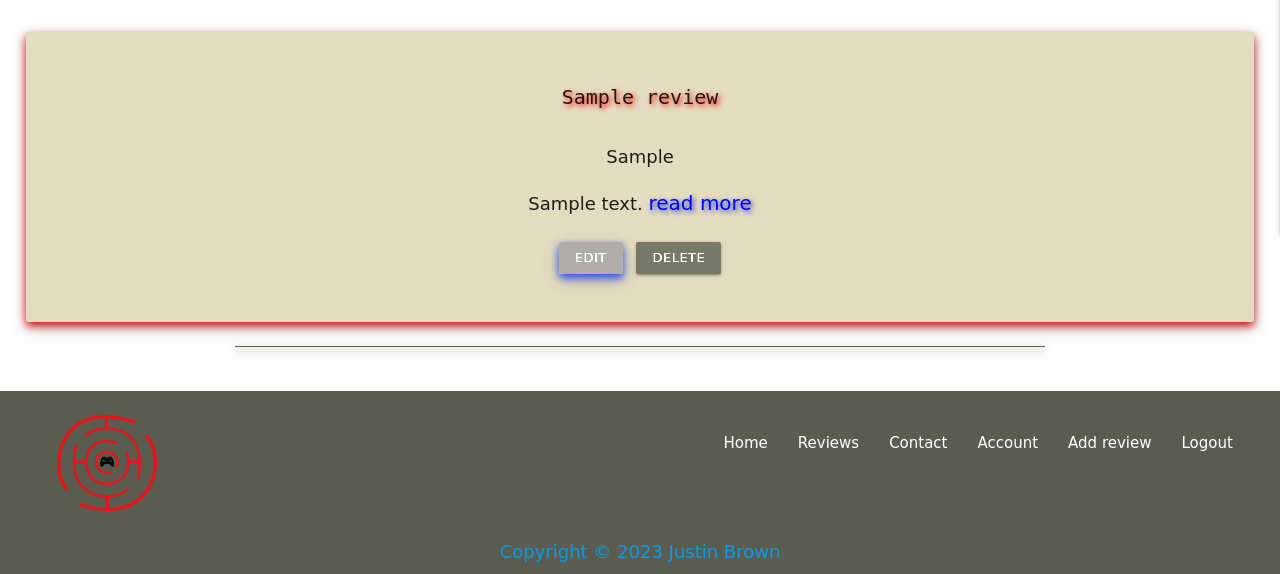
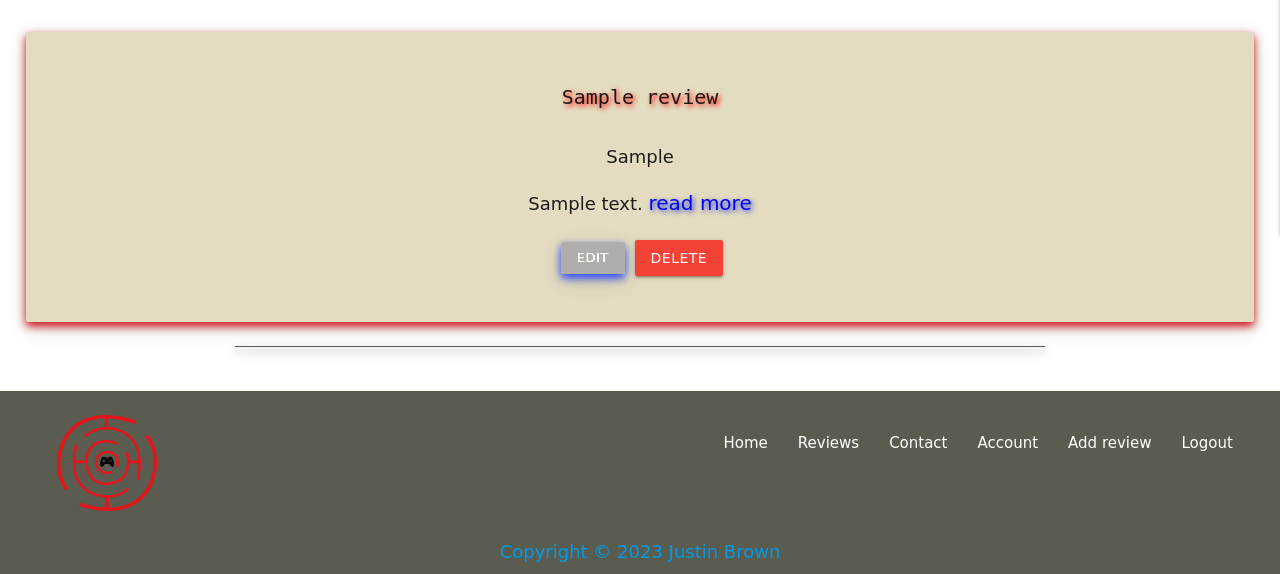
Before and after one commit to JJBR13/Justin-Brown-milestone-project-3, a Flask app: page /account/1 in a window 1280 px wide. Shown: the part 625-1199 px from the top of the page. Run offline with Flask 2, Linux system fonts and the light colour scheme; the visitor is signed in with stand-in values (Sample User, id 1); a database or web service that is not in the repository returns one stand-in record (values such as "Sample title"); some libraries are stand-ins or nearby versions; some web fonts are replaced.

Commit message:
Add module for delete btn, comfirm deletion

```diff
--- a/static/css/style.css
+++ b/static/css/style.css
@@ -162,7 +162,6 @@ nav.nav-center ul li a {
     width: 100px;
 }
 
-
 /* ------------------------------------- Submit btn form */
 
 input::placeholder, .input-field>label {
@@ -279,7 +278,7 @@ nav {
     filter: brightness(130%);
 }
 
-.cancel-btn, .delete-btn {
+.cancel-btn {
     background-color: #5B5C50;
     filter: brightness(130%);
 }
@@ -290,7 +289,6 @@ nav {
     box-shadow: 0 4px 8px 0 rgba(208, 17, 16, 1), 0 6px 20px 0 rgba(0, 0, 0, 0.19);
 }
 
-
-.dropdown-new {
-    background-color: orange;
+.modal {
+    border-radius: 5px;
 }
--- a/static/js/script.js
+++ b/static/js/script.js
@@ -6,6 +6,7 @@ $(document).ready(function(){
     M.updateTextFields();
     $('.carousel').carousel();
     $('select').formSelect();
+    $('.modal').modal();
   });
 
   document.write(new Date().getFullYear());
--- a/templates/account.html
+++ b/templates/account.html
@@ -43,10 +43,21 @@
                 <div class="col s4">
                 </div>
                 <div class="col s4">
-                    <a href="{{ url_for('edit_review', reviews_id=review._id) }}" class="btn-small edit-btn modal-trigger">Edit</a>
-                    <a href="{{ url_for('delete_review', reviews_id=review._id) }}" class="btn-small delete-btn modal-trigger">Delete</a>
+                    <a href="{{ url_for('edit_review', reviews_id=review._id) }}" class="btn-small edit-btn">Edit</a>
+                    <a href="#modal-delete-{{review._id}}" class="delete-btn btn red modal-trigger">Delete</a>
                 </div>
-                <div class="col s4">
+                <!-- Confirmation deletion Modal -->
+                <div id="modal-delete-{{review._id}}" class="modal shadow p-t">
+                    <div class="modal-content">
+                        <h4 class="header-text-blue">Confirm Delete review</h4>
+                        <p> Are you sure you want to delete {{ review.game_name }} review?</p>
+                    </div>
+                    <div class="modal-footer center-align">
+                        <a href="{{ url_for('delete_review', reviews_id=review._id) }}"
+                            class="delete-btn btn red modal-trigger modal-close">Delete</a>
+                        <a href="#"
+                            class="modal-close waves-effect waves-green btn-flat blue-shadow">Cancel</a>
+                    </div>
                 </div>
             </div>
         </div>
```
